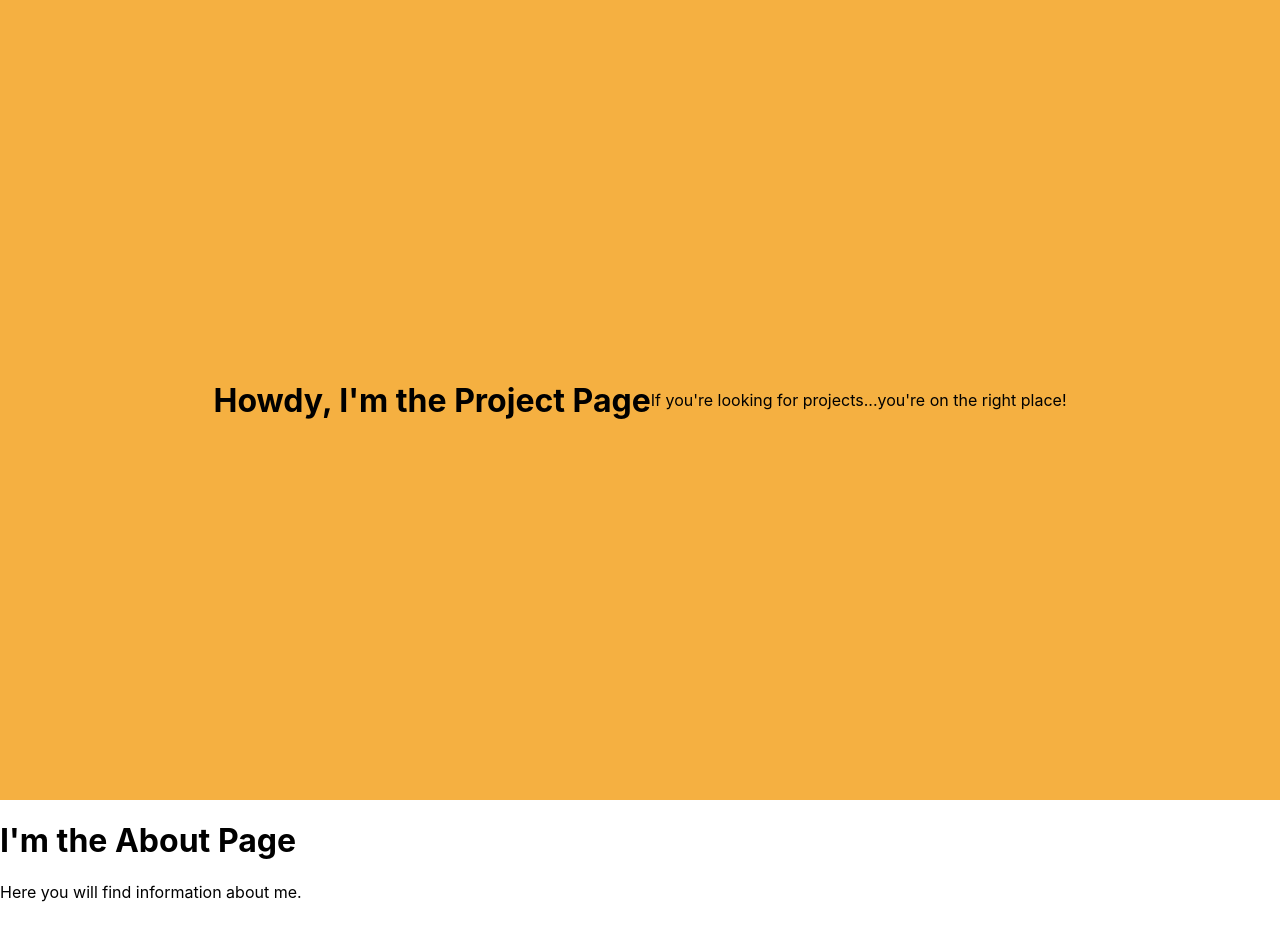
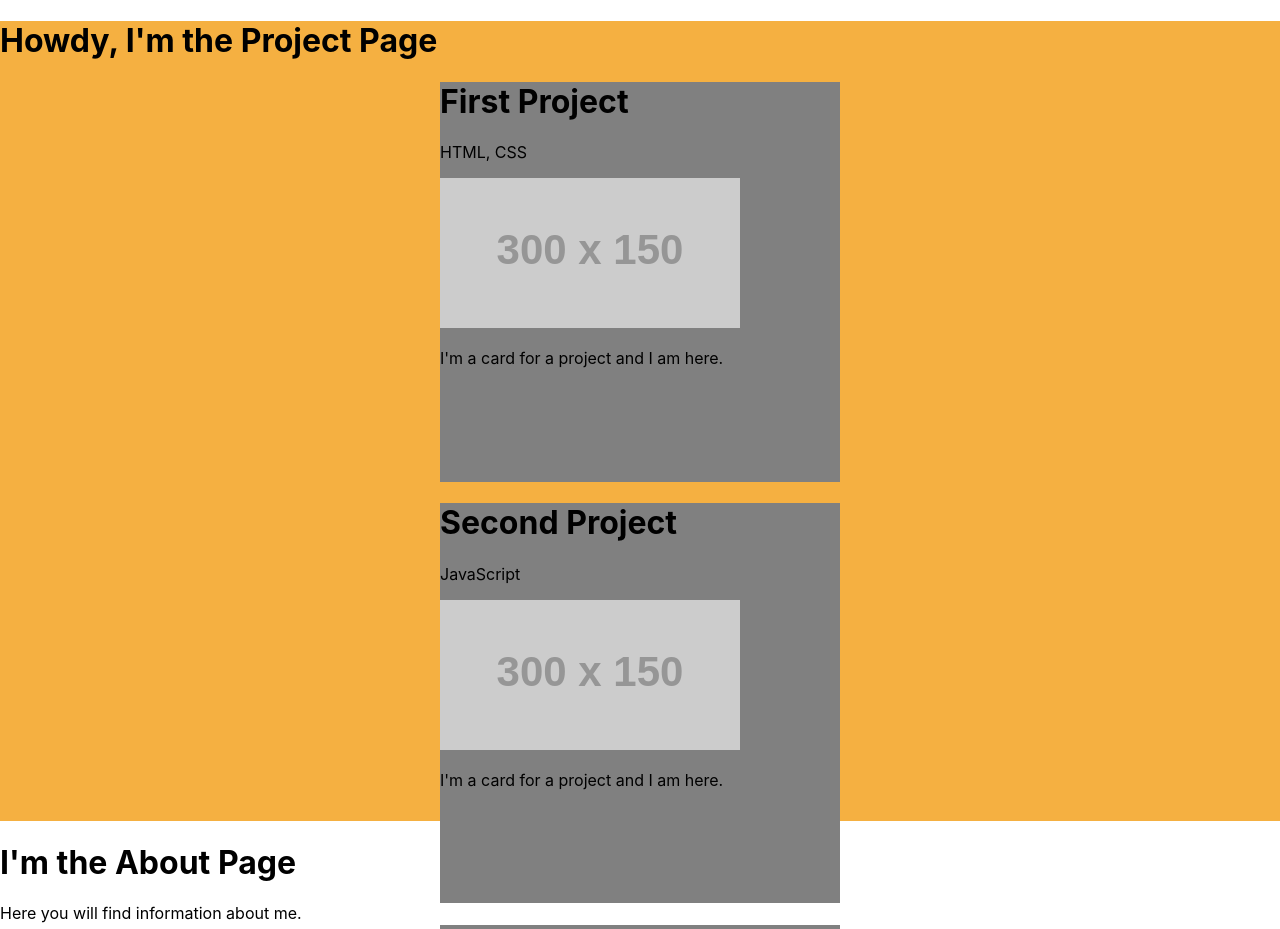
Before and after one commit to brett-ranieri/web-port-react, a React (Create React App) app: page / in a window 1280 px wide. Shown: the top 929 px of the page. Built offline with nearby package versions, Linux system fonts and the light colour scheme.

Commit message:
add Projects array/ProjectCard display

```diff
--- a/src/App.css
+++ b/src/App.css
@@ -32,9 +32,14 @@
 	background-color: #f5b041;
 	height: 100vh;
 	width: 100%;
-	display: flex;
-	justify-content: center;
-	align-items: center;
+	position: relative;
+}
+
+.card {
+	background-color: grey;
+	width: 400px;
+	height: 400px;
+	margin: 10px auto;
 }
 
 @keyframes App-logo-spin {
--- /dev/null
+++ b/src/components/ProjectCard.js
@@ -0,0 +1,17 @@
+import React from "react";
+
+const ProjectCard = ({ project }) => {
+	return (
+		<div className='card'>
+			<h1>{project.name}</h1>
+			<p>{project.languages}</p>
+			<img
+				src='https://placehold.co/300x150'
+				alt='placeholder'
+			/>
+			<p>I'm a card for a project and I am here.</p>
+		</div>
+	);
+};
+
+export default ProjectCard;
--- a/src/components/ProjectPage.js
+++ b/src/components/ProjectPage.js
@@ -1,10 +1,39 @@
 import React from "react";
+import ProjectCard from "./ProjectCard";
 
 const ProjectPage = () => {
+	const projects = [
+		{
+			name: "First Project",
+			languages: "HTML, CSS",
+			number: 1,
+		},
+		{
+			name: "Second Project",
+			languages: "JavaScript",
+			number: 2,
+		},
+		{
+			name: "Third Project",
+			languages: "React",
+			number: 3,
+		},
+		{
+			name: "Third Project",
+			languages: "React",
+			number: 4,
+		},
+	];
+
 	return (
 		<div className='project'>
 			<h1>Howdy, I'm the Project Page</h1>
-			<p>If you're looking for projects...you're on the right place!</p>
+			{projects.map((project) => (
+				<ProjectCard
+					project={project}
+					key={project.number}
+				/>
+			))}
 		</div>
 	);
 };
```
